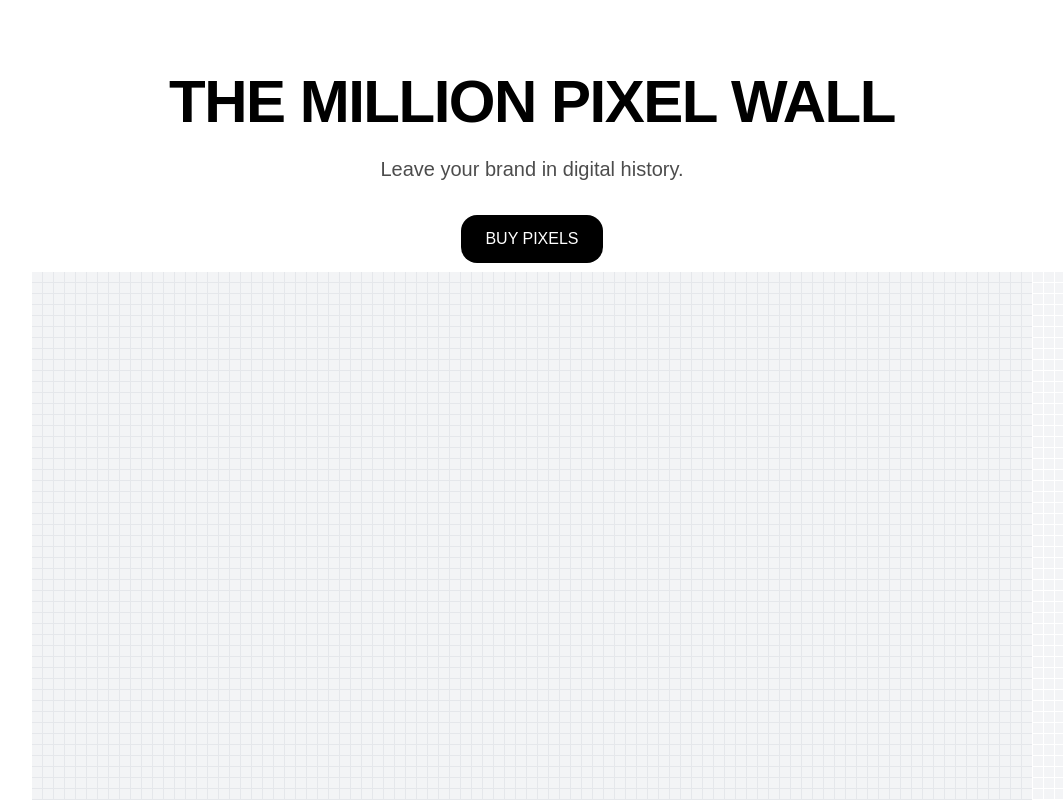
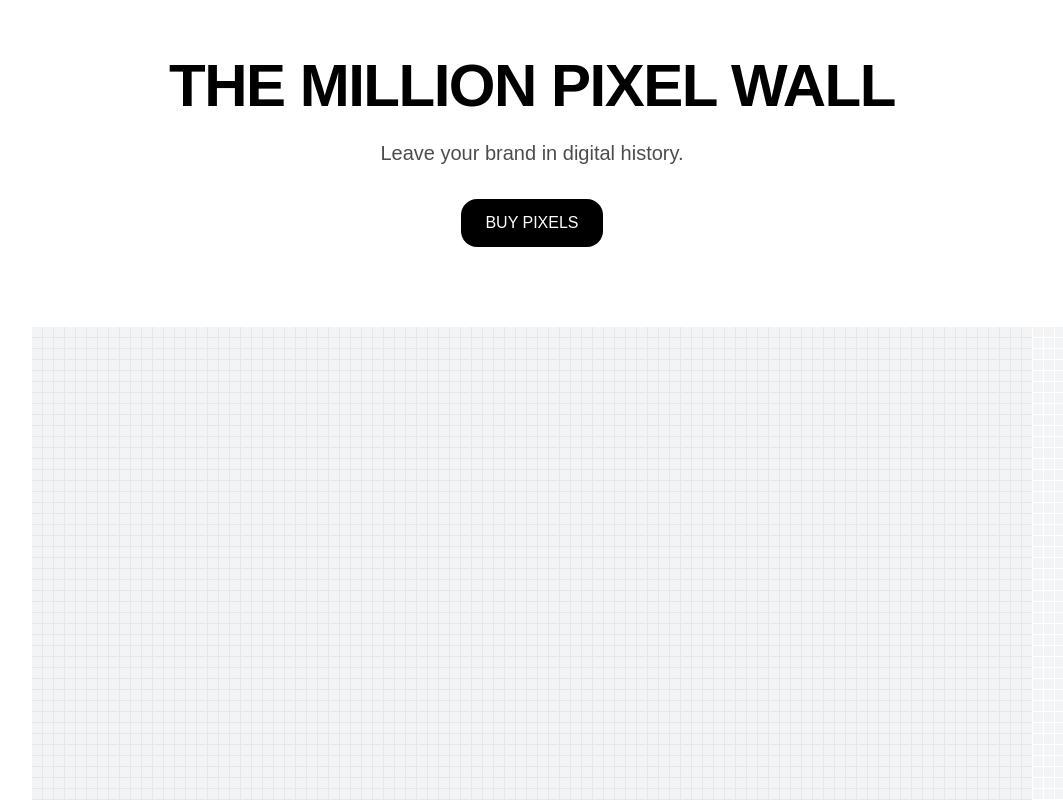
Before and after one commit to lunalism/the-million-pixel-wall, a Next.js app: page / in a window 1280 px wide. Shown: the top 800 px of the page, without its empty margins (108-1171 px from the left). Built offline with nearby package versions, Linux system fonts and the light colour scheme.

Commit message:
🎨 Refactor HeroSection layout for centered alignment and smooth spacing

```diff
--- a/components/HeroSection.tsx
+++ b/components/HeroSection.tsx
@@ -4,8 +4,13 @@ import { motion } from 'framer-motion';
 
 export default function HeroSection() {
   return (
-    <section className="w-full h-[30vh] pt-16 flex items-start justify-center bg-white text-black px-6">
+    // Hero 전체 섹션: 배경 흰색, 화면 너비 전체 사용, 상하 여백 포함
+    <section className="w-full min-h-[30vh] py-12 flex items-center justify-center bg-white text-black px-6">
+
+      {/* 콘텐츠 래퍼: 최대 너비 제한, 텍스트 중앙 정렬 */}
       <div className="max-w-3xl text-center">
+
+        {/* 메인 타이틀: 애니메이션으로 아래에서 위로 페이드인 */}
         <motion.h1
           className="text-4xl md:text-6xl font-bold tracking-tight leading-tight"
           initial={{ opacity: 0, y: 20 }}
@@ -15,6 +20,7 @@ export default function HeroSection() {
           THE MILLION PIXEL WALL
         </motion.h1>
 
+        {/* 서브 텍스트: 약간의 딜레이로 순차 등장 */}
         <motion.p
           className="mt-4 text-base md:text-xl text-black/70"
           initial={{ opacity: 0, y: 20 }}
@@ -24,6 +30,7 @@ export default function HeroSection() {
           Leave your brand in digital history.
         </motion.p>
 
+        {/* CTA 버튼: 가장 마지막에 등장 + hover 효과 */}
         <motion.button
           className="mt-8 px-6 py-3 bg-black text-white rounded-2xl hover:bg-black/80 transition"
           initial={{ opacity: 0, y: 20 }}
```
